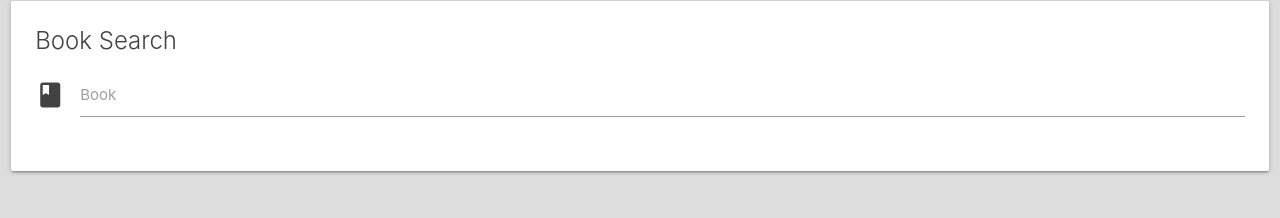
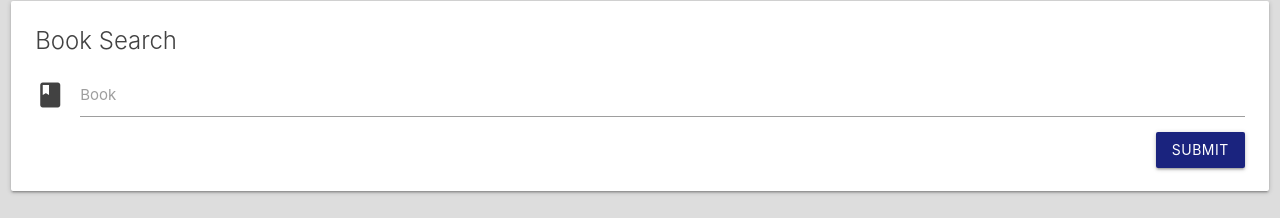
Before and after one commit to the-archbishop/google-books, a React (Create React App) app in the folder client/: page / in a window 1280 px wide. Shown: the part 448-666 px from the top of the page. Built offline with nearby package versions, Linux system fonts and the light colour scheme; the HTML template or start-up script is replaced by a standard one.

Commit message:
fixed styling

```diff
--- a/client/src/components/Searchbox/Searchbox.css
+++ b/client/src/components/Searchbox/Searchbox.css
@@ -0,0 +1,19 @@
+.input-field {
+    padding-bottom: 20px;
+}
+
+/* label focus color */
+.input-field input[type=text]:focus + label, .materialize-textarea:focus:not([readonly]) + label {
+    color: #ee6e73 !important;
+}
+
+/* label underline focus color */
+.input-field input[type=text]:focus, .materialize-textarea:focus:not([readonly]) {
+    border-bottom: 1px solid #ee6e73 !important;
+    box-shadow: 0 1px 0 0 #ee6e73 !important;
+}
+
+ /* icon prefix focus color */
+ .input-field .prefix.active {
+    color: #ee6e73;
+}
--- a/client/src/components/Searchbox/Searchbox.js
+++ b/client/src/components/Searchbox/Searchbox.js
@@ -11,8 +11,9 @@ const Searchbox = () => {
                         <span class="card-title">Book Search</span>
                         <div class="input-field">
                             <i class="material-icons prefix">book</i>
-                            <textarea id="icon_prefix2" class="materialize-textarea white-text"></textarea>
+                            <textarea id="icon_prefix2" class="materialize-textarea text-darken-3"></textarea>
                             <label for="icon_prefix2">Book</label>
+                            <button class="btn waves-effect waves-light right indigo darken-4" type="submit" name="action">Submit</button>
                         </div>
                     </div>
                 </div>
```
Also changed, not shown: 1 other file (tests, documents, lock files or other folders).
